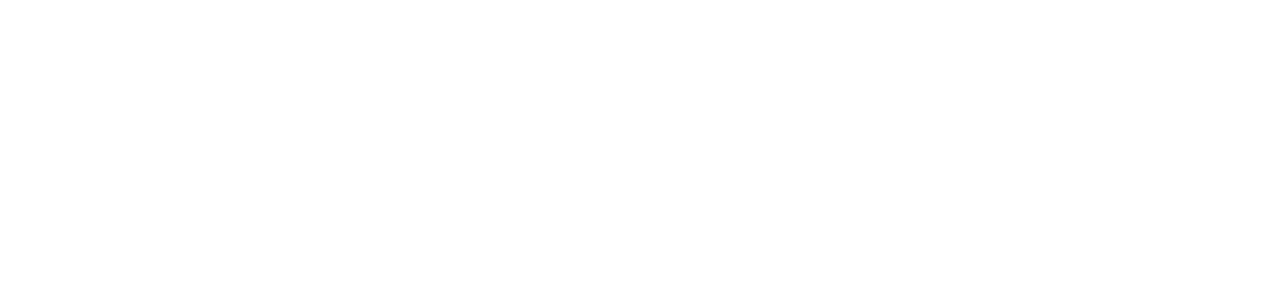
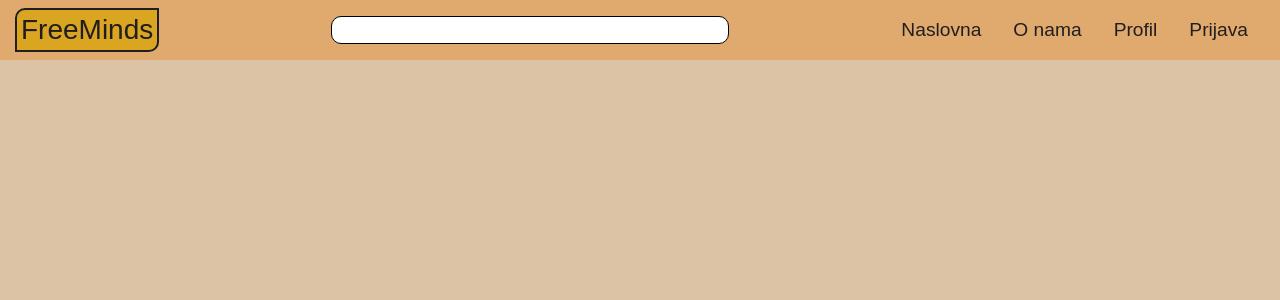
Before and after one commit to mbrkic00/FreeMinds, a React (Create React App) app in the folder client/: page / in a window 1280 px wide. Shown: the top 300 px of the page. Built offline with nearby package versions, Linux system fonts and the light colour scheme.

Commit message:
Added styled-components and designed some styles

```diff
--- a/client/package.json
+++ b/client/package.json
@@ -10,6 +10,7 @@
     "react": "^17.0.2",
     "react-dom": "^17.0.2",
     "react-scripts": "4.0.3",
+    "styled-components": "^5.3.3",
     "web-vitals": "^1.1.2"
   },
   "scripts": {
--- a/client/public/index.html
+++ b/client/public/index.html
@@ -10,7 +10,7 @@
   <title>React App</title>
 </head>
 
-<body>
+<body style="margin: 0%;">
   <noscript>You need to enable JavaScript to run this app.</noscript>
   <div id="root"></div>
 </body>
--- a/client/src/App.js
+++ b/client/src/App.js
@@ -1,7 +1,22 @@
+// ===== Style modules =====
+import { ThemeProvider } from "styled-components";
+import theme from "./GlobalTheme"
+import GlobalStyles from "./styles/Global";
+import { StyledApp } from "./styles/App.styled"
+// ===== Components =====
+import Navbar from "./components/Navbar";
+import Homepage from "./components/Homepage";
+
+// ===== Main export =====
 function App() {
   return (
-    <div className="App">
-    </div>
+    <ThemeProvider theme={theme}>
+      <GlobalStyles />
+      <StyledApp>
+        <Navbar />
+        <Homepage />
+      </StyledApp>
+    </ThemeProvider>
   );
 }
 
--- /dev/null
+++ b/client/src/GlobalTheme.js
@@ -0,0 +1,9 @@
+const theme = {
+   colors: {
+      beige: "#ddc3a5",
+      blackBrown: "#201e20",
+      tan: "#e0a96d"
+   }
+}
+
+export default theme;
--- /dev/null
+++ b/client/src/components/Homepage.js
@@ -0,0 +1,13 @@
+// ===== Style modules =====
+import { StyledHomepage } from "../styles/Homepage.styled";
+
+// ===== Main export =====
+function Homepage() {
+
+   return (
+      <StyledHomepage>
+      </StyledHomepage>
+   );
+}
+
+export default Homepage;
--- /dev/null
+++ b/client/src/components/Navbar.js
@@ -0,0 +1,20 @@
+// ===== Style modules =====
+import { StyledNavbar } from "../styles/Navbar.styled";
+
+// ===== Main export =====
+function Navbar() {
+   return (
+      <StyledNavbar>
+         <logo>FreeMinds</logo>
+         <input></input>
+         <div>
+            <span>Naslovna</span>
+            <span>O nama</span>
+            <span>Profil</span>
+            <span>Prijava</span>
+         </div>
+      </StyledNavbar>
+   );
+}
+
+export default Navbar;
--- /dev/null
+++ b/client/src/styles/App.styled.js
@@ -0,0 +1,6 @@
+import styled from "styled-components";
+
+export const StyledApp = styled.div`
+   background-color: ${({ theme }) => theme.colors.beige};
+   height: calc(100vh);
+`
--- /dev/null
+++ b/client/src/styles/Global.js
@@ -0,0 +1,8 @@
+import { createGlobalStyle } from "styled-components";
+
+const GlobalStyles = createGlobalStyle`
+   body {
+      font-family: MetricWeb, sans-serif;
+   }
+`
+export default GlobalStyles;
--- /dev/null
+++ b/client/src/styles/Homepage.styled.js
@@ -0,0 +1,4 @@
+import styled from "styled-components";
+
+export const StyledHomepage = styled.div`
+`
--- /dev/null
+++ b/client/src/styles/Navbar.styled.js
@@ -0,0 +1,43 @@
+import styled from "styled-components";
+
+export const StyledNavbar = styled.div`
+   background-color: ${({ theme }) => theme.colors.tan};
+   height: calc(100vh * 0.075);
+   color: ${({ theme }) => theme.colors.blackBrown};
+   display: flex;
+   display: flex;
+   align-items: center;
+   justify-content: space-between;
+
+   logo {
+      border: solid 2px;
+      border-radius: 10px 0px 10px 0px;
+      padding: 4px;
+      margin-left: 15px;
+      font-size: calc(100vh * 0.035);
+      background-color: goldenrod;
+      cursor: pointer;
+   }
+
+   input {
+      width: calc(100vw * 0.3);
+      height: calc(100vh * 0.03);
+      border: solid 1.5px;
+      border-radius: 10px;
+      outline: none;
+      font-size: calc(100vh * 0.02);
+      padding-left: 6px;
+      padding-right: 6px;
+   }
+
+   span {
+      margin-right: calc(100vw * 0.025);
+      font-size: larger;
+      cursor: pointer;
+
+      &:hover {
+         color: white;
+         transition-duration: 400ms;
+      }
+   }
+`
```
Also changed, not shown: package.json (+8 -1 lines), 2 other files (tests, documents, lock files or other folders).
